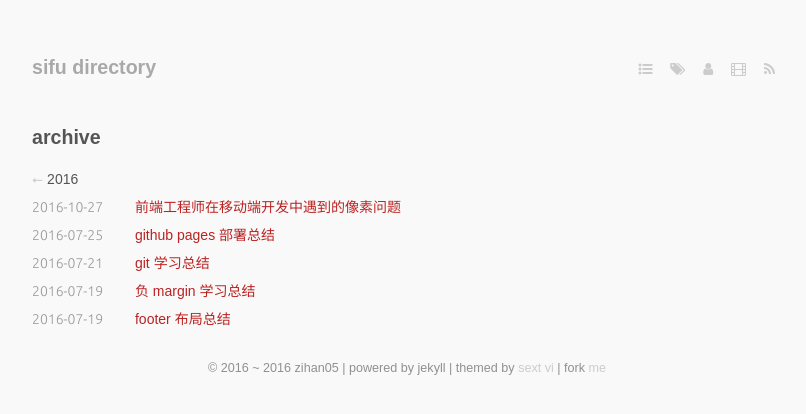
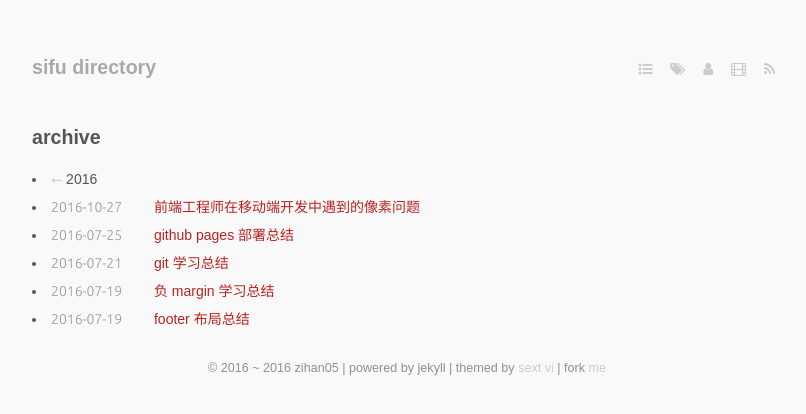
Before and after one commit to SFmonkey/sfmonkey.github.com, a Jekyll site: the page built from archive.markdown, in a window 1280 px wide. Shown: the top 414 px of the page, without its empty margins (233-1039 px from the left). Built offline with Jekyll 4.4.1, drawn with Linux system fonts in a browser that asks for light colours; nearby versions of some CDN libraries; some web fonts are replaced; Markdown is read by kramdown in place of the engine named in the settings.

Commit message:
Update style.css

```diff
--- a/stylesheets/style.css
+++ b/stylesheets/style.css
@@ -130,7 +130,6 @@ header {
 ul.listing {
   margin-top: 1em; }
   ul.listing li {
-    list-style-type: none;
     padding: 0; }
     ul.listing li.listing-item a, ul.listing li.listing-item header #header h1 a, header #header h1 ul.listing li.listing-item a {
       padding: .2em 0 .2em 2em; }
```
